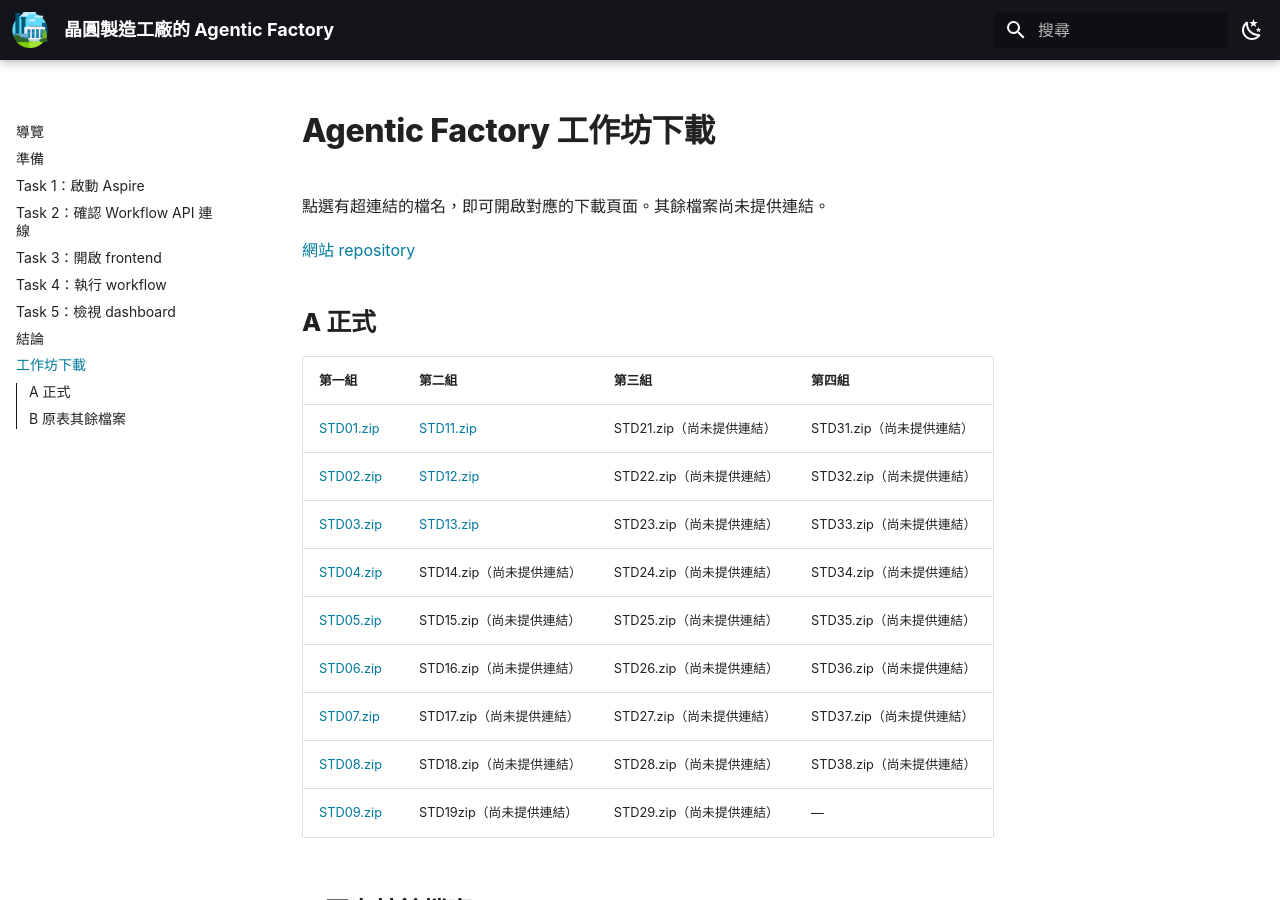
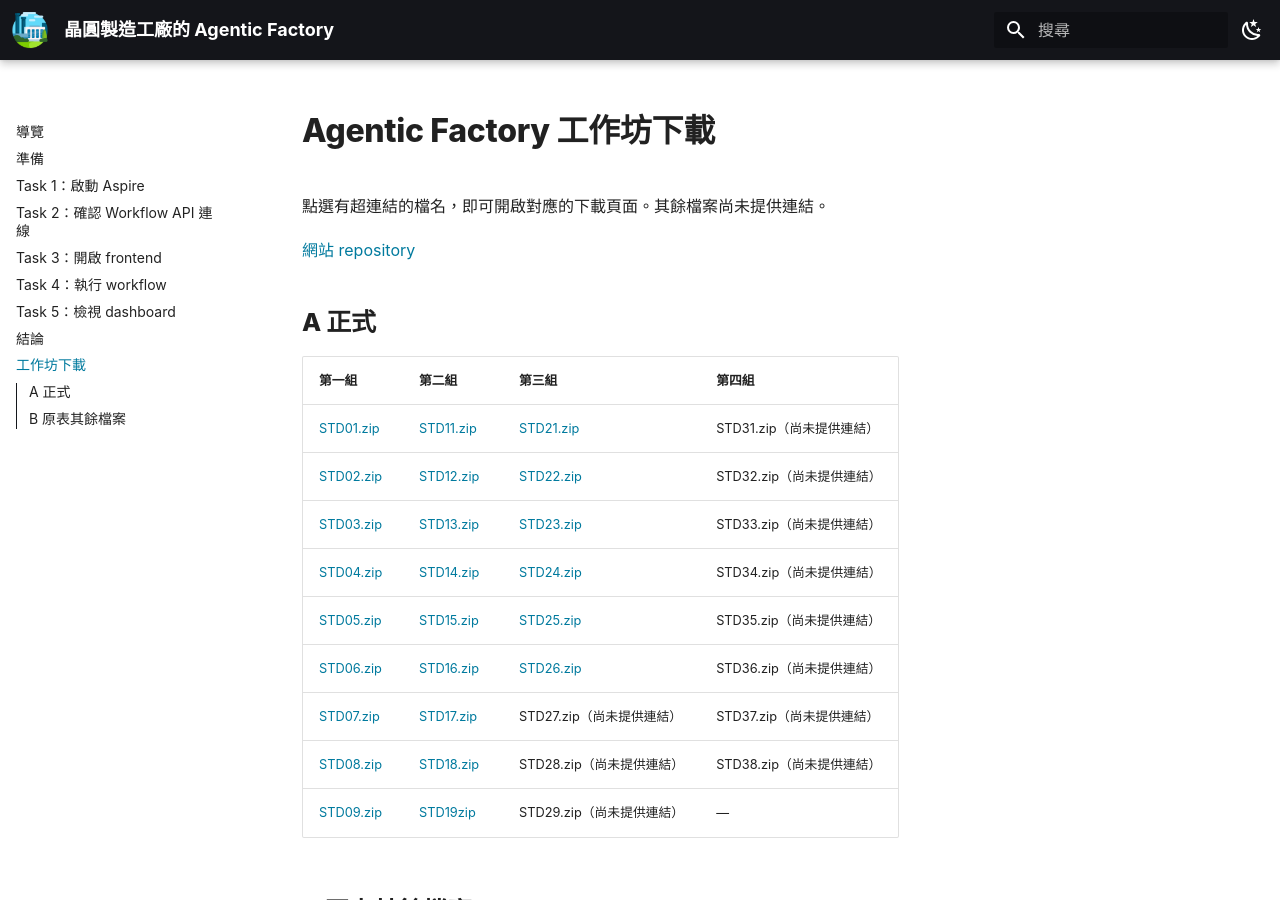
Before and after one commit to ownway22/workshop-agentic-factory-pages, an MkDocs documentation site: the page built from docs/workshop-downloads.md, in a window 1280 px wide and 900 px high. Built offline with MkDocs 1.6.1 and Material for MkDocs 9.7.7, drawn with Linux system fonts in a browser that asks for light colours.

Commit message:
Add supplied STD14-19 and STD21-26 download links
Co-authored-by: Copilot App <223556219+Copilot@users.noreply.github.com>

```diff
--- a/docs/workshop-downloads.md
+++ b/docs/workshop-downloads.md
@@ -8,15 +8,15 @@
 
 | 第一組 | 第二組 | 第三組 | 第四組 |
 | --- | --- | --- | --- |
-| [STD01.zip](https://livesend.microsoft.com/i/YQ2qVruoBbrSdjb___v9rTrt3JDsznlnIZzfkPl1DCig6b0axZy4vY86lHtmPLUSSIGNSdnQDjacp7EqcPjPLUSSIGNPoy8pPiNz___pYuNPLUSSIGNOl___yTcpF38TNexlXhGHskbIxI___5UZjJlCbc61S) | [STD11.zip](https://livesend.microsoft.com/i/YQ2qVruoBbrSdjb___v9rTrt3JDsznlnIZzfkPl1DCig7KA2qcjrooVCAVneQ9V___f7apyFS3Ewi8MOTBwfYvp2IGC6Wb4wPLUSSIGNX59sMaRs3OPTNKXVg2puPrKXU0a1tBhP0XS) | STD21.zip（尚未提供連結） | STD31.zip（尚未提供連結） |
-| [STD02.zip](https://livesend.microsoft.com/i/YQ2qVruoBbrSdjb___v9rTrt3JDsznlnIZzfkPl1DCig7KA2qcjrooVCAVneQ9V___f7d1QvEwxoqJ4TtQsYJVVZLuBAlKR9iLe4HzcYh5bepwpFCQuouhlGI3yk6vixEcFP) | [STD12.zip](https://livesend.microsoft.com/i/YQ2qVruoBbrSdjb___v9rTrt3JDsznlnIZzfkPl1DCig49Q6r7Zd2eZ3Nl1R1S4OgkwTIBVI3q4wiX20kgUNp3L5bh75GgFUuMKFem6aHCFNyJGS4lAPLUSSIGNSdR95UoRXAtr5k) | STD22.zip（尚未提供連結） | STD32.zip（尚未提供連結） |
-| [STD03.zip](https://livesend.microsoft.com/i/YQ2qVruoBbrSdjb___v9rTrt3JDsznlnIZzfkPl1DCig70oJQNDEFTOjoYR7N9FbewtnFYQRtJvPYOV6f6Ixeqk42LnRfYrGTJ7uPLUSSIGNh9kCjrRGABndk___zKbIsuoH3U9Owx6) | [STD13.zip](https://livesend.microsoft.com/i/YQ2qVruoBbrSdjb___v9rTrt3JDsznlnIZzfkPl1DCig6b0axZy4vY86lHtmPLUSSIGNSdnQDgtHDHDLtlbS9wyyyO2___kG1OtUbmiw6ezSZdFgOxIrN2P8zUxl3LI4f41hkcE5lhX) | STD23.zip（尚未提供連結） | STD33.zip（尚未提供連結） |
-| [STD04.zip](https://livesend.microsoft.com/i/YQ2qVruoBbrSdjb___v9rTrt3JDsznlnIZzfkPl1DCig6TkymaexbZ8Y3cJvin1___U15cpwXZCTs5yx40iTApGESpZclmEDmfSIJCUhWu8jz5jQiP___bRQQuxPLUSSIGNmhJBumdSi2) | STD14.zip（尚未提供連結） | STD24.zip（尚未提供連結） | STD34.zip（尚未提供連結） |
-| [STD05.zip](https://livesend.microsoft.com/i/YQ2qVruoBbrSdjb___v9rTrt3JDsznlnIZzfkPl1DCig4___paeNPLUSSIGNURbJr4G1c00NrfySXPLUSSIGNXaPLUSSIGNxWNCSJPLUSSIGNnblL15QFBD6NVVce0omChGk9NdbDDC6GOx4vLC5kqm1NAQPLUSSIGNRUPLUSSIGND) | STD15.zip（尚未提供連結） | STD25.zip（尚未提供連結） | STD35.zip（尚未提供連結） |
-| [STD06.zip](https://livesend.microsoft.com/i/YQ2qVruoBbrSdjb___v9rTrt3JDsznlnIZzfkPl1DCig7PLUSSIGNClF0XRjOYT___0zvR04oWbx___rSsBIGyWPQEvFu9gMRUskBJWnldcqu0Dcy39LEKaIfAzQCDjkOC4gjE______mEY8k) | STD16.zip（尚未提供連結） | STD26.zip（尚未提供連結） | STD36.zip（尚未提供連結） |
-| [STD07.zip](https://livesend.microsoft.com/i/YQ2qVruoBbrSdjb___v9rTrt3JDsznlnIZzfkPl1DCig5GG9___DZxxXR7nKLBwwJ0OT2nH2O6MYAdPLUSSIGNUGNL6yUjXd___w7h4lFUCVtHsGtrpDnxeTtQDuixLD7p1Yo3PLUSSIGNzJHPVJ) | STD17.zip（尚未提供連結） | STD27.zip（尚未提供連結） | STD37.zip（尚未提供連結） |
-| [STD08.zip](https://livesend.microsoft.com/i/YQ2qVruoBbrSdjb___v9rTrt3JDsznlnIZzfkPl1DCig5i___TqBcKtxls53PLUSSIGN7jsqlPLUSSIGNbD9HUsFZBzPLUSSIGN0makC3cfMcIuHbcdzPLUSSIGNstzCgQdF1tzBfRAR483f8xsMhclssaE5KUIF) | STD18.zip（尚未提供連結） | STD28.zip（尚未提供連結） | STD38.zip（尚未提供連結） |
-| [STD09.zip](https://livesend.microsoft.com/i/YQ2qVruoBbrSdjb___v9rTrt3JDsznlnIZzfkPl1DCig6iwzSaGveJUVvnq2dD11dCsEuYilFAFH6j0fE4MU6eIzUtmSIsfCHUAohWwhK___HMcjxanhXETurwJjZyaITwkW) | STD19zip（尚未提供連結） | STD29.zip（尚未提供連結） | — |
+| [STD01.zip](https://livesend.microsoft.com/i/YQ2qVruoBbrSdjb___v9rTrt3JDsznlnIZzfkPl1DCig6b0axZy4vY86lHtmPLUSSIGNSdnQDjacp7EqcPjPLUSSIGNPoy8pPiNz___pYuNPLUSSIGNOl___yTcpF38TNexlXhGHskbIxI___5UZjJlCbc61S) | [STD11.zip](https://livesend.microsoft.com/i/YQ2qVruoBbrSdjb___v9rTrt3JDsznlnIZzfkPl1DCig7KA2qcjrooVCAVneQ9V___f7apyFS3Ewi8MOTBwfYvp2IGC6Wb4wPLUSSIGNX59sMaRs3OPTNKXVg2puPrKXU0a1tBhP0XS) | [STD21.zip](https://livesend.microsoft.com/i/YQ2qVruoBbrSdjb___v9rTrt3JDsznlnIZzfkPl1DCig4___paeNPLUSSIGNURbJr4G1c00NrfyRaYH7RulygYQHOX19wuIBjSz96gQdKmu1UGPsIayEj1PLUSSIGNXXCRxmAyJH7xo1GHyzuZ) | STD31.zip（尚未提供連結） |
+| [STD02.zip](https://livesend.microsoft.com/i/YQ2qVruoBbrSdjb___v9rTrt3JDsznlnIZzfkPl1DCig7KA2qcjrooVCAVneQ9V___f7d1QvEwxoqJ4TtQsYJVVZLuBAlKR9iLe4HzcYh5bepwpFCQuouhlGI3yk6vixEcFP) | [STD12.zip](https://livesend.microsoft.com/i/YQ2qVruoBbrSdjb___v9rTrt3JDsznlnIZzfkPl1DCig49Q6r7Zd2eZ3Nl1R1S4OgkwTIBVI3q4wiX20kgUNp3L5bh75GgFUuMKFem6aHCFNyJGS4lAPLUSSIGNSdR95UoRXAtr5k) | [STD22.zip](https://livesend.microsoft.com/i/YQ2qVruoBbrSdjb___v9rTrt3JDsznlnIZzfkPl1DCig5i___TqBcKtxls53PLUSSIGN7jsqlPLUSSIGNbmWyfVuzRmHgQ7aBZxKalqNRPLUSSIGNdHIVzXlQwqbRiPLUSSIGNPpnA9i0Gnm09ElvPLUSSIGNzcRJV8Y___tz) | STD32.zip（尚未提供連結） |
+| [STD03.zip](https://livesend.microsoft.com/i/YQ2qVruoBbrSdjb___v9rTrt3JDsznlnIZzfkPl1DCig70oJQNDEFTOjoYR7N9FbewtnFYQRtJvPYOV6f6Ixeqk42LnRfYrGTJ7uPLUSSIGNh9kCjrRGABndk___zKbIsuoH3U9Owx6) | [STD13.zip](https://livesend.microsoft.com/i/YQ2qVruoBbrSdjb___v9rTrt3JDsznlnIZzfkPl1DCig6b0axZy4vY86lHtmPLUSSIGNSdnQDgtHDHDLtlbS9wyyyO2___kG1OtUbmiw6ezSZdFgOxIrN2P8zUxl3LI4f41hkcE5lhX) | [STD23.zip](https://livesend.microsoft.com/i/YQ2qVruoBbrSdjb___v9rTrt3JDsznlnIZzfkPl1DCig7BdA83WyRxpiwZTwnyGDGbyPtlpM38vIxJdSTVnkUrTSyl58BKb68LQgPciSptryKl0QXzHQtZjdJkCpyM6vs2) | STD33.zip（尚未提供連結） |
+| [STD04.zip](https://livesend.microsoft.com/i/YQ2qVruoBbrSdjb___v9rTrt3JDsznlnIZzfkPl1DCig6TkymaexbZ8Y3cJvin1___U15cpwXZCTs5yx40iTApGESpZclmEDmfSIJCUhWu8jz5jQiP___bRQQuxPLUSSIGNmhJBumdSi2) | [STD14.zip](https://livesend.microsoft.com/i/YQ2qVruoBbrSdjb___v9rTrt3JDsznlnIZzfkPl1DCig4bEdvYIy9GVyNK0FTwnm3Pv01L4dX7s47MQzYR3vJdI3jsq8owa7UzcJRJiuLi___xTszxMsHJnIzp3cOlPTXTOE) | [STD24.zip](https://livesend.microsoft.com/i/YQ2qVruoBbrSdjb___v9rTrt3JDsznlnIZzfkPl1DCig4bEdvYIy9GVyNK0FTwnm3PZhC___7ummm8eD7kmtgSrCtwCzM6O6jh4sozKkDoPX3QdMBLi9DAcQkaBO4MJvs1QO) | STD34.zip（尚未提供連結） |
+| [STD05.zip](https://livesend.microsoft.com/i/YQ2qVruoBbrSdjb___v9rTrt3JDsznlnIZzfkPl1DCig4___paeNPLUSSIGNURbJr4G1c00NrfySXPLUSSIGNXaPLUSSIGNxWNCSJPLUSSIGNnblL15QFBD6NVVce0omChGk9NdbDDC6GOx4vLC5kqm1NAQPLUSSIGNRUPLUSSIGND) | [STD15.zip](https://livesend.microsoft.com/i/YQ2qVruoBbrSdjb___v9rTrt3JDsznlnIZzfkPl1DCig7BdA83WyRxpiwZTwnyGDGbz8yPLNFLdObVoP8PEyUh27ulx2JbKcMiLtqeUhj73cPLUSSIGNjge4VLVDTMJwzOPgRRdbl) | [STD25.zip](https://livesend.microsoft.com/i/YQ2qVruoBbrSdjb___v9rTrt3JDsznlnIZzfkPl1DCig6TkymaexbZ8Y3cJvin1___U1oQJhryEgaRQl6JXCSacEm___2OnDV3rzPzysCbpPLUSSIGN6DmAH5dGx8SiwmKKyXem2jUTB5) | STD35.zip（尚未提供連結） |
+| [STD06.zip](https://livesend.microsoft.com/i/YQ2qVruoBbrSdjb___v9rTrt3JDsznlnIZzfkPl1DCig7PLUSSIGNClF0XRjOYT___0zvR04oWbx___rSsBIGyWPQEvFu9gMRUskBJWnldcqu0Dcy39LEKaIfAzQCDjkOC4gjE______mEY8k) | [STD16.zip](https://livesend.microsoft.com/i/YQ2qVruoBbrSdjb___v9rTrt3JDsznlnIZzfkPl1DCig4___paeNPLUSSIGNURbJr4G1c00NrfySBQLRnTwh6Hcs250f___Fm___vbhyjLdnTGOzjNpkq7NNYU6JyfNrv9FvFK82iu2PLUSSIGN9NQ) | [STD26.zip](https://livesend.microsoft.com/i/YQ2qVruoBbrSdjb___v9rTrt3JDsznlnIZzfkPl1DCig6iwzSaGveJUVvnq2dD11dCpqS0MS0LlsL8jJjAmaqaf2q5bv3itLvwB4HPntMzxmKW6a4mKT6XRI4Mc___LRLVAl) | STD36.zip（尚未提供連結） |
+| [STD07.zip](https://livesend.microsoft.com/i/YQ2qVruoBbrSdjb___v9rTrt3JDsznlnIZzfkPl1DCig5GG9___DZxxXR7nKLBwwJ0OT2nH2O6MYAdPLUSSIGNUGNL6yUjXd___w7h4lFUCVtHsGtrpDnxeTtQDuixLD7p1Yo3PLUSSIGNzJHPVJ) | [STD17.zip](https://livesend.microsoft.com/i/YQ2qVruoBbrSdjb___v9rTrt3JDsznlnIZzfkPl1DCig70oJQNDEFTOjoYR7N9FbewOrQE386Rg___psrCN6ZwPLUSSIGNOMbYFKUzNksyzeu6s3YW8zMpDmPB6pQfr___zKPLUSSIGN5___msPLUSSIGNkBG) | STD27.zip（尚未提供連結） | STD37.zip（尚未提供連結） |
+| [STD08.zip](https://livesend.microsoft.com/i/YQ2qVruoBbrSdjb___v9rTrt3JDsznlnIZzfkPl1DCig5i___TqBcKtxls53PLUSSIGN7jsqlPLUSSIGNbD9HUsFZBzPLUSSIGN0makC3cfMcIuHbcdzPLUSSIGNstzCgQdF1tzBfRAR483f8xsMhclssaE5KUIF) | [STD18.zip](https://livesend.microsoft.com/i/YQ2qVruoBbrSdjb___v9rTrt3JDsznlnIZzfkPl1DCig7ebrdGoVDaxcOqjiwjS2WYUoTAOWK5PLUSSIGNiunlQ0bqNcD1lB___lu1CPTSzriPzJoMPLUSSIGNpn8rXdLPLUSSIGNe7WbQdks2az6tQPM) | STD28.zip（尚未提供連結） | STD38.zip（尚未提供連結） |
+| [STD09.zip](https://livesend.microsoft.com/i/YQ2qVruoBbrSdjb___v9rTrt3JDsznlnIZzfkPl1DCig6iwzSaGveJUVvnq2dD11dCsEuYilFAFH6j0fE4MU6eIzUtmSIsfCHUAohWwhK___HMcjxanhXETurwJjZyaITwkW) | [STD19zip](https://livesend.microsoft.com/i/YQ2qVruoBbrSdjb___v9rTrt3JDsznlnIZzfkPl1DCig4bEdvYIy9GVyNK0FTwnm3Pw80xyF2KOYE___xv5Fe7VMpU56mdh2BRw8I1ePLUSSIGNYVZySflgnBpAopbEquIqhOiVpdRy) | STD29.zip（尚未提供連結） | — |
 
 ## B 原表其餘檔案
 
```
Also changed, not shown: README.md (+1 -1 lines).
